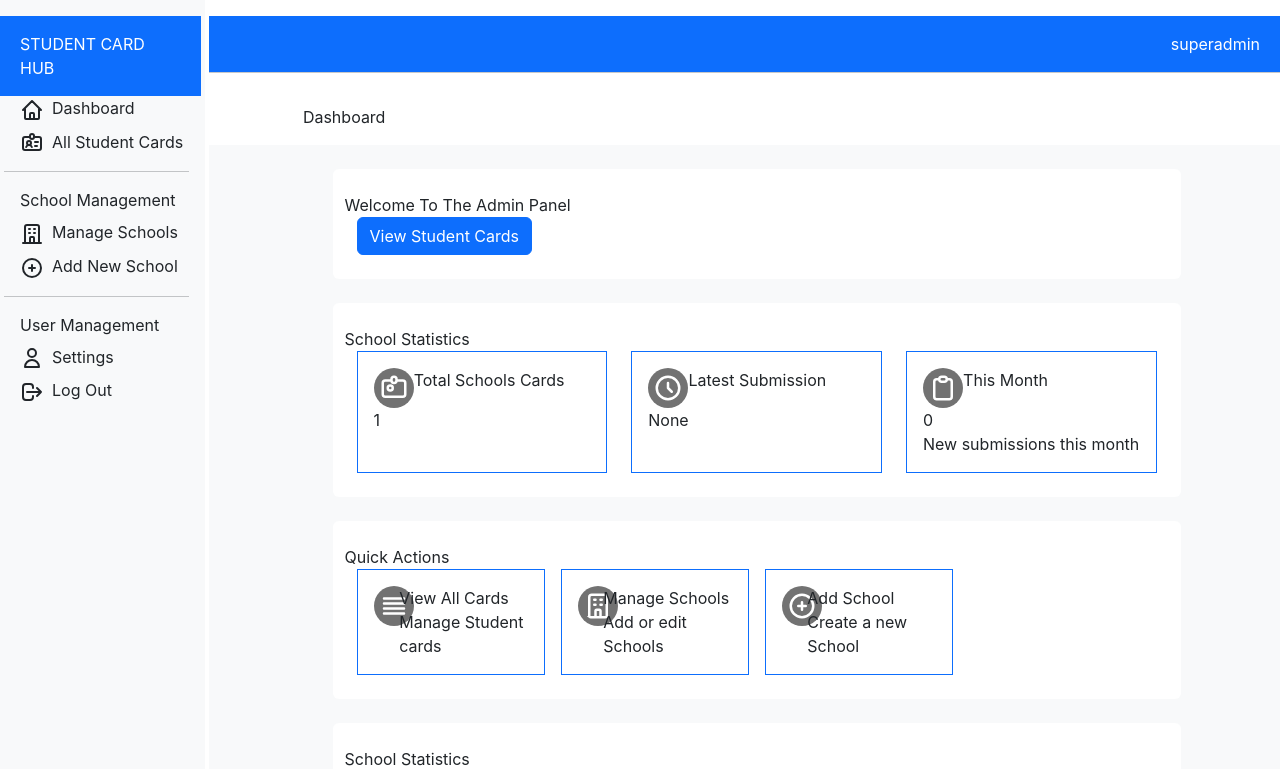
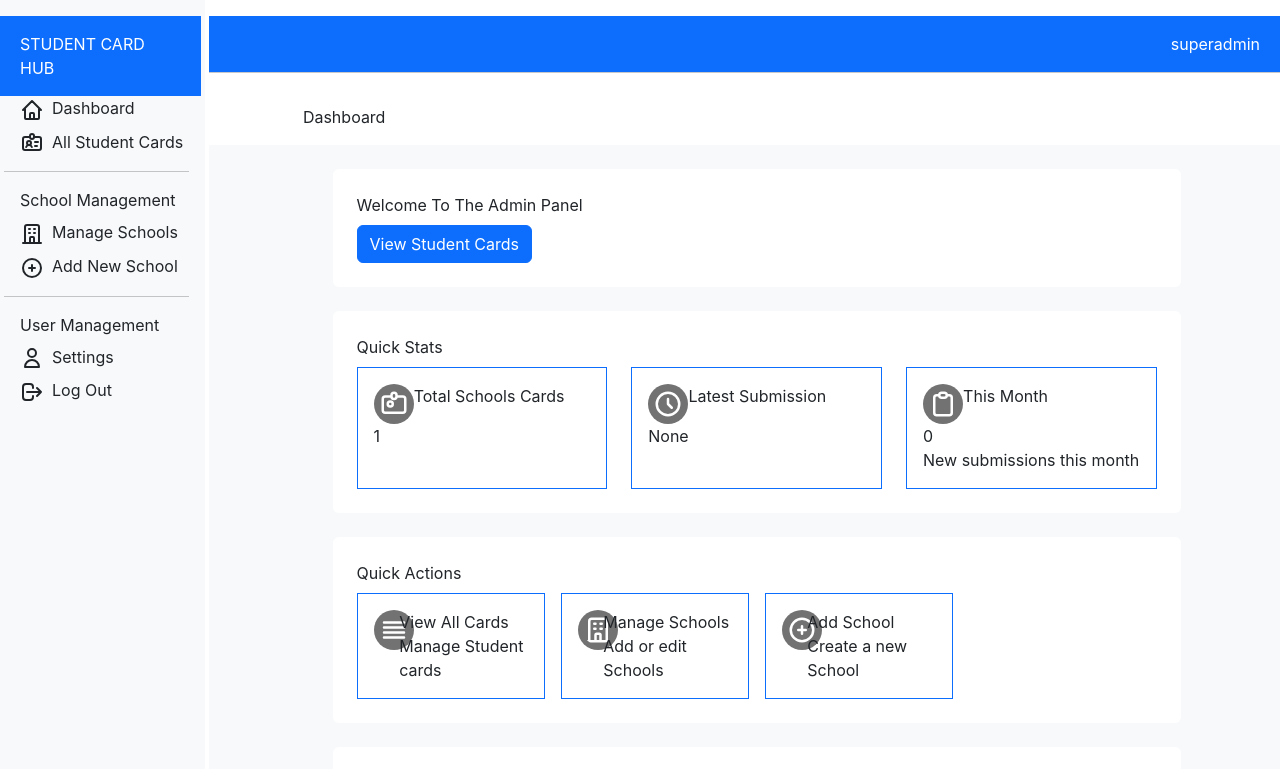
Before and after one commit to itshardlight/student_idcard_react, a React (Create React App) app: page / in a window 1280 px wide. Shown: the top 769 px of the page. Built offline with nearby package versions, Linux system fonts and the light colour scheme.

Commit message:
fixed the mb of all the divs

```diff
--- a/src/mysrc/Dashboard.js
+++ b/src/mysrc/Dashboard.js
@@ -146,11 +146,11 @@ function Dashboard() {
 
               <div className="container py-3 col-10">
                 <div className="container bg-white rounded p-4 mb-4">
-                  <div className="row">Welcome To The Admin Panel</div>
-                  <button class="btn btn-primary">View Student Cards</button>
+                  <div className="col mb-2">Welcome To The Admin Panel</div>
+                 <div className="col"> <button class="btn btn-primary">View Student Cards</button></div>
                 </div>
                 <div className="container bg-white rounded p-4 mb-4">
-                  <div className="row"> School Statistics</div>
+                  <div className="col mb-2"> Quick Stats</div>
                   <div className="row ">
                     <div className="col-4">
                       <div className="border border-primary p-3 h-100 d-flex flex-column ">
@@ -201,7 +201,7 @@ function Dashboard() {
                             <div>This Month</div>
                           </div>
                         </div>
-                        <div className="row">
+                        <div className="col">
                           <div>0</div>
                             <div>New submissions this month</div>
                         </div>
@@ -210,7 +210,7 @@ function Dashboard() {
                   </div>
                 </div>
                 <div className="container bg-white rounded p-4 mb-4">
-                  <div className="row"> Quick Actions</div>
+                  <div className="col mb-2"> Quick Actions</div>
                   <div className="row gx-3">
                     <div className="col-3">
                       <div className="border border-primary p-3 h-100 d-flex">
@@ -289,7 +289,7 @@ function Dashboard() {
                   </div>
                 </div>
                 <div className="container bg-white rounded p-4 mb-4">
-                  <div className="row"> School Statistics</div>
+                  <div className="col mb-2"> School Statistics</div>
                   <div className="row ">
                     <div className="col-4">
                       <div className="border border-primary p-3 h-100 d-flex flex-column ">
```
